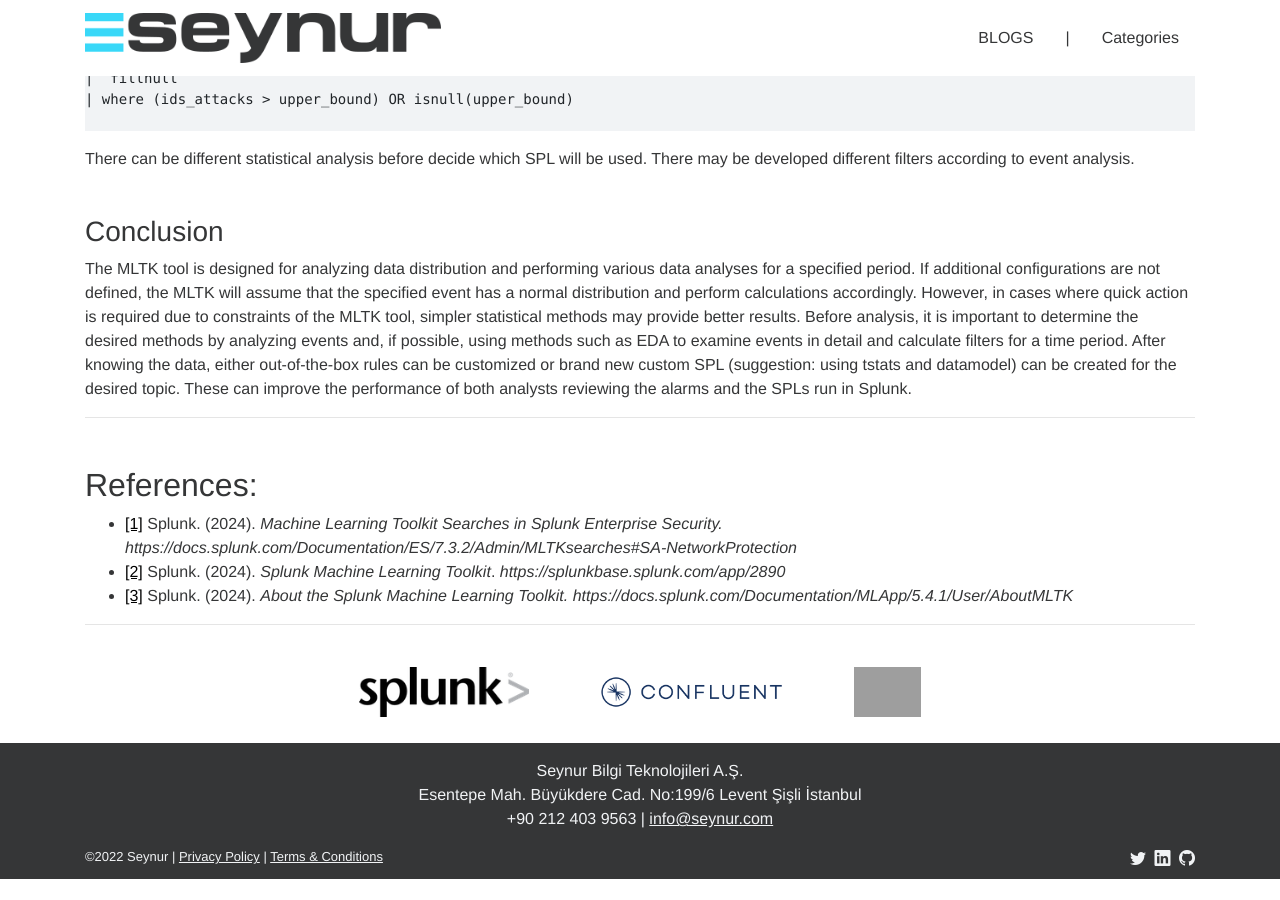
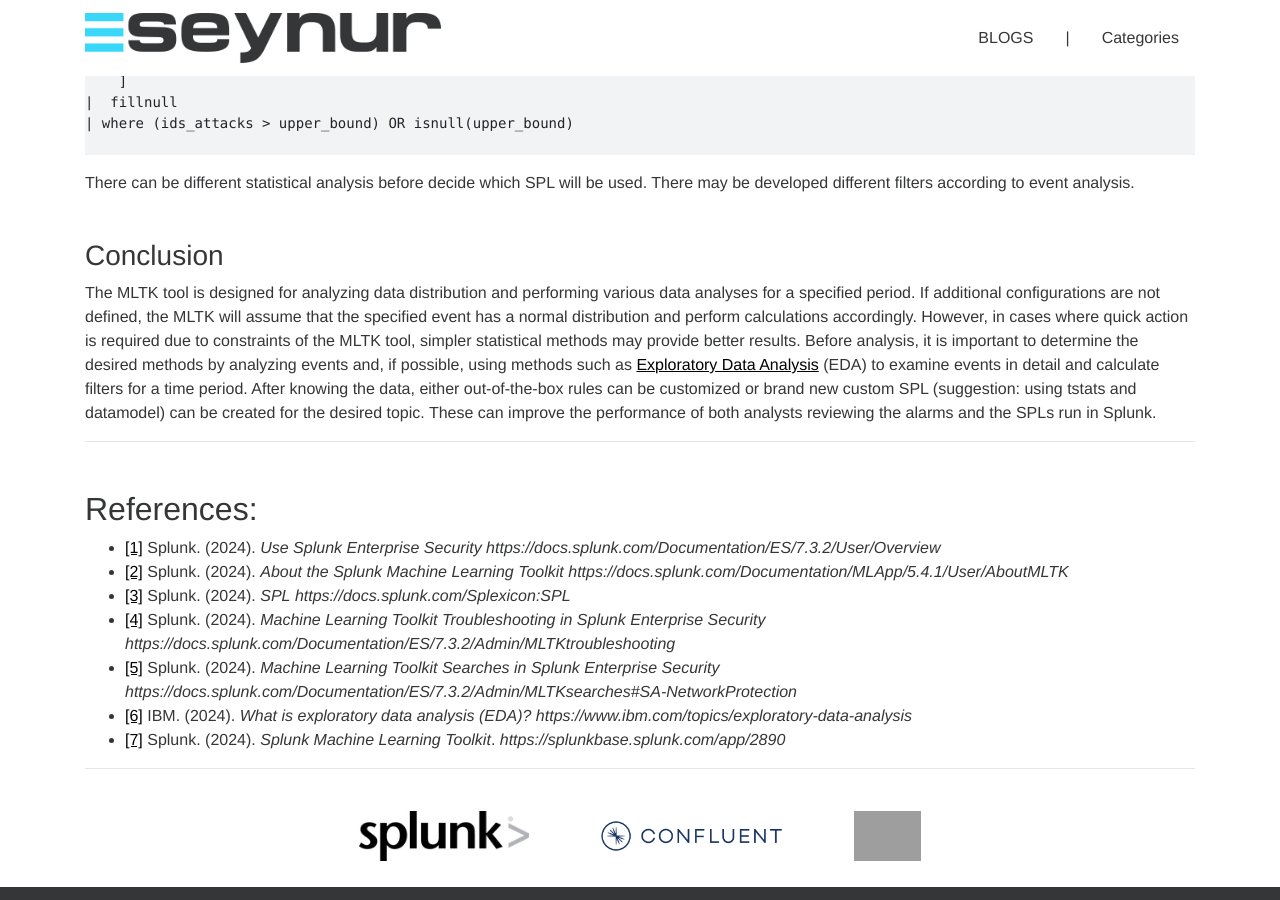
Before and after one commit to seynur/blog, a Jekyll site: the page built from _posts/2024-07-18-tuning-correlation-searches-that-use-ML-toolkit-in-practice.md, in a window 1280 px wide and 900 px high, scrolled down 5422 px. Built offline with Jekyll 4.4.1, drawn with Linux system fonts in a browser that asks for light colours; nearby versions of some CDN libraries; some of the changed text lies outside the part shown; grey boxes are pictures that could not be loaded.

Commit message:
update to "Tuning correlation searches that use ML toolkit in practice"

`````diff
--- a/_posts/2024-07-18-tuning-correlation-searches-that-use-ML-toolkit-in-practice.md
+++ b/_posts/2024-07-18-tuning-correlation-searches-that-use-ML-toolkit-in-practice.md
@@ -12,19 +12,19 @@
 
 # Tuning correlation searches that use ML toolkit in practice
 
-In a rapidly evolving cyber security environment where new threats are encountered every day, effective threat detection and responses to them depend on advanced correlation research. These searches become exponentially more powerful when paired with machine learning (ML) capabilities. Splunk Machine Learning Toolkit (MLTK) offers powerful tools for improving correlation searches, but optimizing their performance requires a nuanced approach. This product, which operates under certain conditions and limits, may sometimes need practical regulation. This article explores practical strategies for tuning correlation searches using Splunk MLTK. Also, if you want to learn more about [Enterprise Security](https://medium.com/r/?url=https%3A%2F%2Fdocs.splunk.com%2FDocumentation%2FES%2F7.3.1%2FUser%2FOverview) and [MLTK](https://medium.com/r/?url=https%3A%2F%2Fdocs.splunk.com%2FDocumentation%2FMLApp%2F5.4.1%2FUser%2FWelcometoMLTK) you can check official documentation pages.
+In a rapidly evolving cyber security environment where new threats are encountered every day, effective threat detection and responses to them depend on advanced correlation research. These searches become exponentially more powerful when paired with machine learning (ML) capabilities. Splunk Machine Learning Toolkit (MLTK) offers powerful tools for improving correlation searches, but optimizing their performance requires a nuanced approach. This product, which operates under certain conditions and limits, may sometimes need practical regulation. This article explores practical strategies for tuning correlation searches using Splunk MLTK. Also, if you want to learn more about [Enterprise Security](https://docs.splunk.com/Documentation/ES/7.3.2/User/Overview) and [MLTK](https://docs.splunk.com/Documentation/MLApp/5.4.1/User/AboutMLTK) you can check official documentation pages.
 
-Below, you will find a list of the use cases covered in this blog. Alternatively, you can directly access the preferred method using the provided links. I hope you enjoy reading this article and find it helpful.
+Below, you will find the use case covered in this blog. Alternatively, you can directly access the provided link. I hope you enjoy reading this article and find it helpful.
 
 * [Correlation Search : Substantial Increase In Intrusion Events](#substantial-increase-in-intrution-events-usecases)
 
 ### Why Correlation Searches?
-[Correlation searches](https://medium.com/r/?url=https%3A%2F%2Fdocs.splunk.com%2FDocumentation%2FES%2F7.3.1%2FTutorials%2FCorrelationSearch) are designed to identify relationships and to find all patterns between different events and not only the same data source but also different sources. In this way, security teams can detect complex attack patterns and potential security incidents that might otherwise go unnoticed. The integration of machine learning amplifies this capability by enabling the system to learn from data patterns and improve its detection accuracy over time. As the official Splunk ML app, the Splunk Machine Learning Toolkit can be used to create correlation searches and relevant SPL queries.
+[Correlation searches](https://docs.splunk.com/Documentation/ES/7.3.2/Tutorials/CorrelationSearch) are designed to identify relationships and to find all patterns between different events and not only the same data source but also different sources. In this way, security teams can detect complex attack patterns and potential security incidents that might otherwise go unnoticed. The integration of machine learning amplifies this capability by enabling the system to learn from data patterns and improve its detection accuracy over time. As the official Splunk ML app, the Splunk Machine Learning Toolkit can be used to create correlation searches and relevant [Splunk Search Processing Language](https://docs.splunk.com/Splexicon:SPL) (SPL) queries.
 
 ### Briefly Splunk Machine Learning Toolkit
-Different types of algorithm categories such as Anomaly Detection, Classifiers, Clustering Algorithms, Cross-validation, Feature Extraction, Preprocessing, Regressors, Time Series Analysis, and Utility Algorithms come with the MLTK app, as [documented](https://medium.com/r/?url=https%3A%2F%2Fdocs.splunk.com%2FDocumentation%2FMLApp%2F5.4.1%2FUser%2FAlgorithms). Those familiar with using machine learning methods for calculations understand that the system's load is directly affected by factors such as the duration of fit and predict periods, the number of groups, data, and variables used. When selecting the method for SPL, the effectiveness of the chosen ML method to calculate the desired outcome is not the primary criterion. Sometimes, this method needs to be simplified to be able to calculate the results.
+Different types of algorithm categories such as Anomaly Detection, Classifiers, Clustering Algorithms, Cross-validation, Feature Extraction, Preprocessing, Regressors, Time Series Analysis, and Utility Algorithms come with the MLTK app, as [documented](https://docs.splunk.com/Documentation/MLApp/5.4.1/User/Algorithms). Those familiar with using machine learning methods for calculations understand that the system's load is directly affected by factors such as the duration of fit and predict periods, the number of groups, data, and variables used. When selecting the method for SPL, the effectiveness of the chosen ML method to calculate the desired outcome is not the primary criterion. Sometimes, this method needs to be simplified to be able to calculate the results.
 
-The Splunk MLTK [documentation](https://medium.com/r/?url=https%3A%2F%2Fdocs.splunk.com%2FDocumentation%2FES%2F7.3.0%2FAdmin%2FMLTKtroubleshooting) page mentions some limitations. For example, 1024 is the default group limit of the density function. If your group exceeds this, Splunk will return an error such as "*DensityFunction model: The number of groups cannot exceed &lt;abc&gt;; the current number of groups is &lt;xyz&gt;.*", and this error can be found in the mlspl.log file. This limit can be changed in the configuration files, but that's not the main point I want to highlight. Splunk decided on this limitation to prevent potential server crashes. As previously discussed, ML calculations come with heavy loads, which may overwhelm Splunk. Therefore, changing the default amount can be dangerous if your system fundamentally cannot handle these calculations.
+The Splunk MLTK [documentation](https://docs.splunk.com/Documentation/ES/7.3.2/Admin/MLTKtroubleshooting) page mentions some limitations. For example, 1024 is the default group limit of the density function. If your group exceeds this, Splunk will return an error such as "*DensityFunction model: The number of groups cannot exceed &lt;abc&gt;; the current number of groups is &lt;xyz&gt;.*", and this error can be found in the mlspl.log file. This limit can be changed in the configuration files, but that's not the main point I want to highlight. Splunk decided on this limitation to prevent potential server crashes. As previously discussed, ML calculations come with heavy loads, which may overwhelm Splunk. Therefore, changing the default amount can be dangerous if your system fundamentally cannot handle these calculations.
 
 On the other hand, there may be a warning of "*Too few training points in some groups will likely result in poor accuracy for those groups.*" when fitting the MLTK model. This warning indicates that certain signature types lack sufficient data points for accurate calculation, leading to poor accuracy due to statistical limitations.
 
@@ -35,7 +35,7 @@
 ### Correlation Search : Substantial Increase In Intrusion Events
 
 #### Original
-The correlation search was extracted from the SA-NetworkProtection add-on and is described as *"Alerts when a statistically significant increase in a particular intrusion event is observed."*. The SPL of the search can be found below. This search is executed for last 1 hour.
+[The correlation search](https://docs.splunk.com/Documentation/ES/7.3.2/Admin/MLTKsearches#SA-NetworkProtection) was extracted from the SA-NetworkProtection add-on and is described as *"Alerts when a statistically significant increase in a particular intrusion event is observed."*. The SPL of the search can be found below. This search is executed for last 1 hour.
 
 ````
 | tstats `summariesonly` count as ids_attacks,values(IDS_Attacks.tag) as tag from datamodel=Intrusion_Detection.IDS_Attacks by IDS_Attacks.signature
@@ -135,18 +135,21 @@
 There can be different statistical analysis before decide which SPL will be used. There may be developed different filters according to event analysis.
 
 ### Conclusion
-The MLTK tool is designed for analyzing data distribution and performing various data analyses for a specified period. If additional configurations are not defined, the MLTK will assume that the specified event has a normal distribution and perform calculations accordingly. However, in cases where quick action is required due to constraints of the MLTK tool, simpler statistical methods may provide better results. Before analysis, it is important to determine the desired methods by analyzing events and, if possible, using methods such as EDA to examine events in detail and calculate filters for a time period. After knowing the data, either out-of-the-box rules can be customized or brand new custom SPL (suggestion: using tstats and datamodel) can be created for the desired topic. These can improve the performance of both analysts reviewing the alarms and the SPLs run in Splunk.
-
-
+The MLTK tool is designed for analyzing data distribution and performing various data analyses for a specified period. If additional configurations are not defined, the MLTK will assume that the specified event has a normal distribution and perform calculations accordingly. However, in cases where quick action is required due to constraints of the MLTK tool, simpler statistical methods may provide better results. Before analysis, it is important to determine the desired methods by analyzing events and, if possible, using methods such as [Exploratory Data Analysis](https://www.ibm.com/topics/exploratory-data-analysis) (EDA) to examine events in detail and calculate filters for a time period. After knowing the data, either out-of-the-box rules can be customized or brand new custom SPL (suggestion: using tstats and datamodel) can be created for the desired topic. These can improve the performance of both analysts reviewing the alarms and the SPLs run in Splunk.
 
 ---
 
 
 ## References:
 
-- [[1]](https://docs.splunk.com/Documentation/ES/7.3.2/Admin/MLTKsearches#SA-NetworkProtection) Splunk. (2024). *Machine Learning Toolkit Searches in Splunk Enterprise Security.* *https://docs.splunk.com/Documentation/ES/7.3.2/Admin/MLTKsearches#SA-NetworkProtection*
-- [[2]](https://splunkbase.splunk.com/app/2890) Splunk. (2024). *Splunk Machine Learning Toolkit*. *https://splunkbase.splunk.com/app/2890*
-- [[3]](https://docs.splunk.com/Documentation/MLApp/5.4.1/User/AboutMLTK) Splunk. (2024). *About the Splunk Machine Learning Toolkit.* *https://docs.splunk.com/Documentation/MLApp/5.4.1/User/AboutMLTK*
+- [[1]](https://docs.splunk.com/Documentation/ES/7.3.2/User/Overview) Splunk. (2024). *Use Splunk Enterprise Security* *https://docs.splunk.com/Documentation/ES/7.3.2/User/Overview*
+- [[2]](https://docs.splunk.com/Documentation/MLApp/5.4.1/User/AboutMLTK) Splunk. (2024). *About the Splunk Machine Learning Toolkit* *https://docs.splunk.com/Documentation/MLApp/5.4.1/User/AboutMLTK*
+- [[3]](https://docs.splunk.com/Splexicon:SPL) Splunk. (2024). *SPL* *https://docs.splunk.com/Splexicon:SPL*
+- [[4]](https://docs.splunk.com/Documentation/ES/7.3.2/Admin/MLTKtroubleshooting) Splunk. (2024). *Machine Learning Toolkit Troubleshooting in Splunk Enterprise Security* *https://docs.splunk.com/Documentation/ES/7.3.2/Admin/MLTKtroubleshooting*
+- [[5]](https://docs.splunk.com/Documentation/ES/7.3.2/Admin/MLTKsearches#SA-NetworkProtection) Splunk. (2024). *Machine Learning Toolkit Searches in Splunk Enterprise Security* *https://docs.splunk.com/Documentation/ES/7.3.2/Admin/MLTKsearches#SA-NetworkProtection*
+- [[6]](https://www.ibm.com/topics/exploratory-data-analysis) IBM. (2024). *What is exploratory data analysis (EDA)?* *https://www.ibm.com/topics/exploratory-data-analysis*
+- [[7]](https://splunkbase.splunk.com/app/2890) Splunk. (2024). *Splunk Machine Learning Toolkit*. *https://splunkbase.splunk.com/app/2890*
+
 
 
 
`````
Also changed, not shown: other parts of _posts/2024-07-18-tuning-correlation-searches-that-use-ML-toolkit-in-practice.md (+1 -1 lines), assets/img/blog/2024-07-18-new-filter-30d.webp, assets/img/blog/2024-07-18-new-filter-4h.webp, assets/img/blog/2024-07-18-new-filter-7d.webp.
